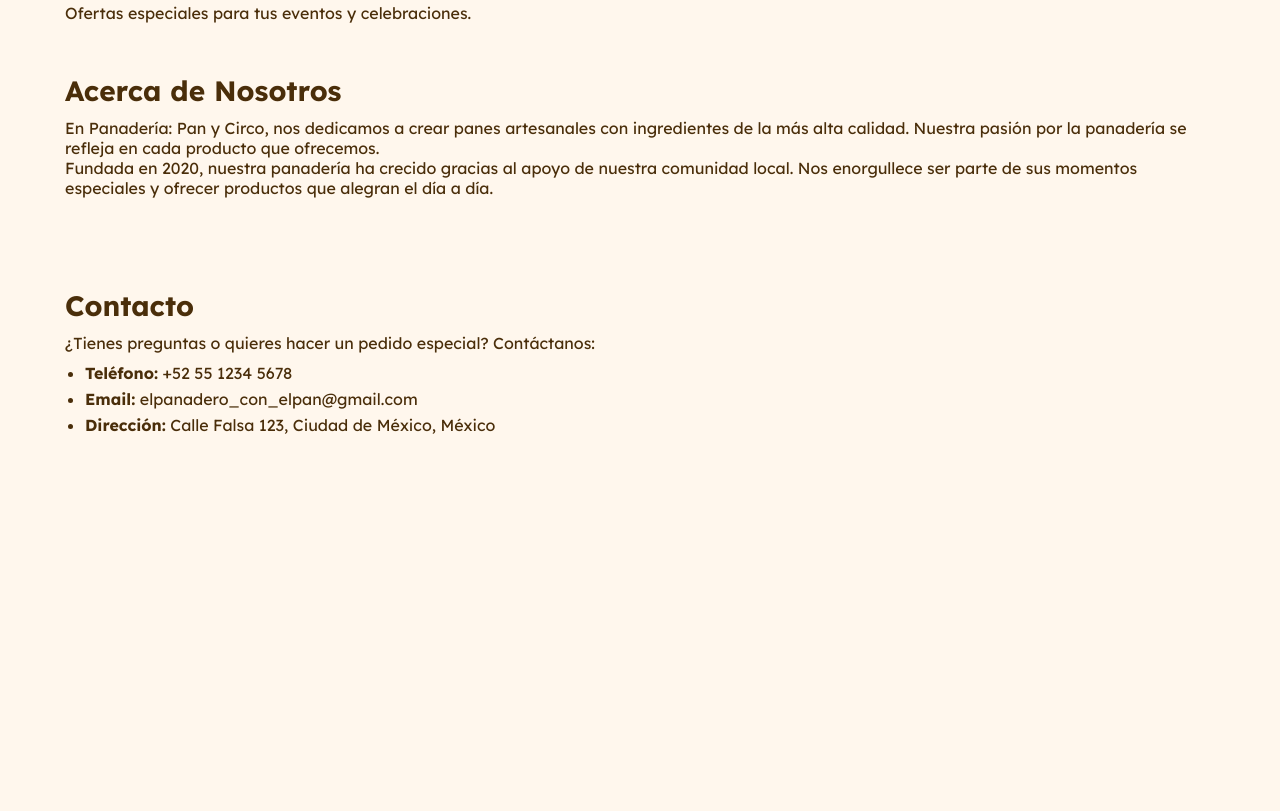
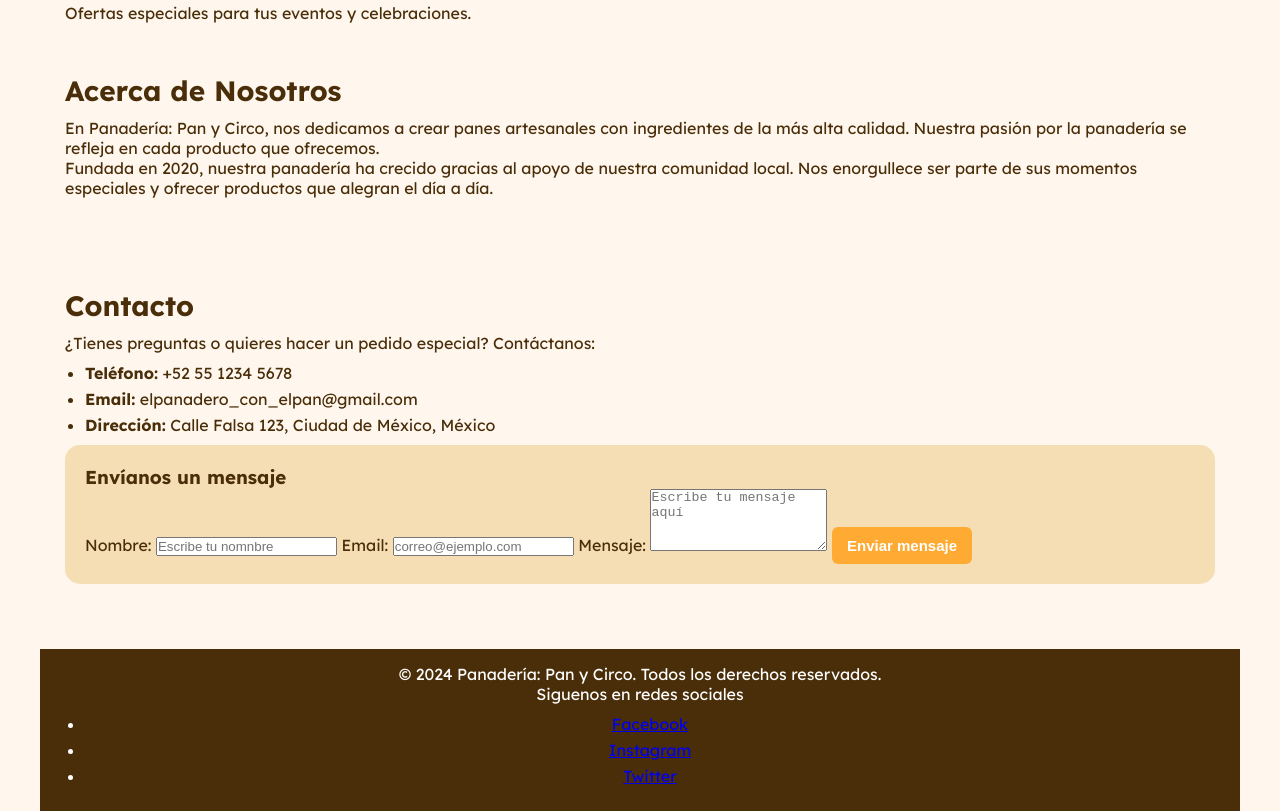
Before and after one commit to ettijoseangel/Modulo2_Pagina_Web.github.io, a plain HTML site: page index.html in a window 1280 px wide. Shown: the part 1268-2079 px from the top of the page. Before the commit the page ends 1738 px from the top, so only its background shows below. Drawn offline with Linux system fonts and the light colour scheme.

Commit message:
Seccion de Contacto + Formulario de contacto + estilos agregados

```diff
--- a/index.html
+++ b/index.html
@@ -88,6 +88,7 @@
 
         <!--Sección de Contacto-->
         <section id="contacto" class="contacto-section">
+            <div class="contacto-contenido">
                 <h2>Contacto</h2>
                 <p>¿Tienes preguntas o quieres hacer un pedido especial? Contáctanos:</p>
                 <ul>
@@ -95,9 +96,35 @@
                     <li><strong>Email:</strong> elpanadero_con_elpan@gmail.com</li>
                     <li><strong>Dirección:</strong> Calle Falsa 123, Ciudad de México, México</li>
                 </ul>
+            </div>
+
+            <aside class="contacto-aside">
+                <form class="contacto-form">
+                    <h3>Envíanos un mensaje</h3>
+                    <label for="nombre">Nombre:</label>
+                    <input type="text" id="nombre" placeholder="Escribe tu nomnbre">
+
+                    <label for="email">Email:</label>
+                    <input type="email" id="email" placeholder="correo@ejemplo.com">
+
+                    <label for="mensaje">Mensaje:</label>
+                    <textarea id="mensaje" rows="4" placeholder="Escribe tu mensaje aquí"></textarea>
+
+                    <button type="submit" class="contacto-button">Enviar mensaje</button>
+                </form>
+            </aside>
         </section>
+    </main>
 
-
-    </main>
+    <!--Footer-->
+    <footer>
+        <p>&copy; 2024 Panadería: Pan y Circo. Todos los derechos reservados.</p>
+        <p>Siguenos en redes sociales</p>
+        <ul>
+            <li><a href="#" target="_blank">Facebook</a></li>
+            <li><a href="#" target="_blank">Instagram</a></li>
+            <li><a href="#" target="_blank">Twitter</a></li>
+        </ul>
+    </footer>
 </body>
 </html>
--- a/style.css
+++ b/style.css
@@ -155,3 +155,39 @@ li{
 .contacto-section{
     margin-top: 40px;
 }
+
+/*Formulario*/
+.contacto-form{
+    background: wheat;
+    padding: 20px;
+    border-radius: 15px;
+}
+
+/*Inputs y textarea del formulario*/
+.form-contacto-input, .form-contacto-textarea{
+    padding: 10px;
+    border: 2px solid #FFD580;
+    border-radius: 6px;
+}
+
+.contacto-button{
+    background: #FFAA33;
+    color: white;
+    border: none;
+    padding: 10px 15px;
+    border-radius: 6px;
+    cursor: pointer;
+    transition: 0.3s ease;
+    font-size: 15px;
+    font-weight: bold;
+    margin-top: 10px;
+}
+
+/*Footer*/
+footer{
+    background-color: #4A2E0A;
+    color: white;
+    text-align: center;
+    padding: 15px 25px;
+    margin-top: 40px;
+}
```
Lines whose indentation alone changed are shown as unchanged.
